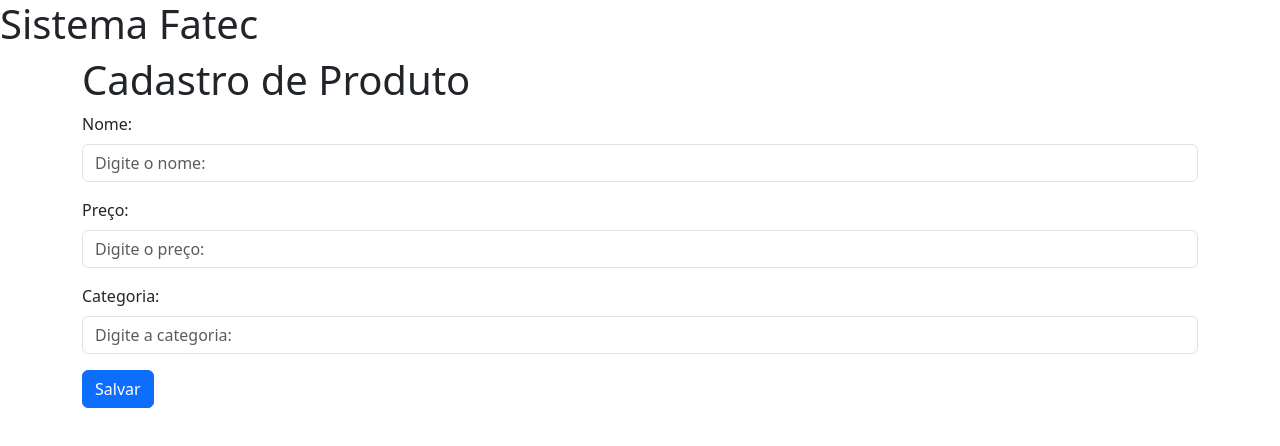
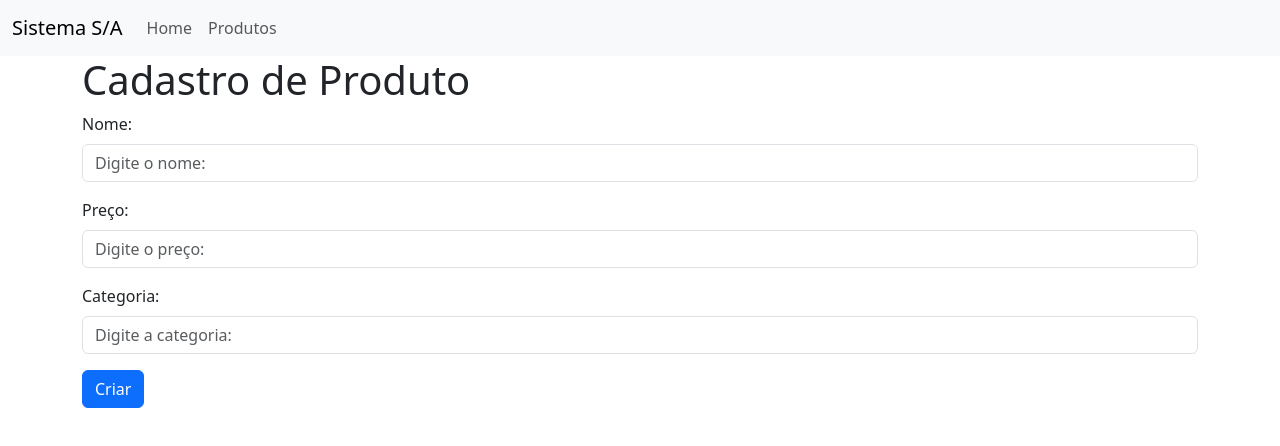
Before and after one commit to o1Hstoco01/Projeto-Aula-Glauco, an Angular app: page /product in a window 1280 px wide. Shown: the top 446 px of the page. Built offline with nearby package versions, Linux system fonts and the light colour scheme; no server answers.

Commit message:
criando navbar e criando botões de Editar e Criar

```diff
--- a/db.json
+++ b/db.json
@@ -2,7 +2,7 @@
   "products": [
     {
       "id": 1,
-      "name": "Computador 1",
+      "name": "Computador 12",
       "price": "5000",
       "category": "Eletronicos"
     },
@@ -17,6 +17,12 @@
       "name": "Computador 3 ",
       "price": "10000",
       "category": "Eletronicos"
+    },
+    {
+      "id": 5,
+      "name": "Mouse Positivo",
+      "price": "12",
+      "category": "Bomba"
     }
   ]
 }
--- a/src/app/app.component.html
+++ b/src/app/app.component.html
@@ -1,2 +1,2 @@
-<h1>Sistema Fatec</h1>
+<app-navbar></app-navbar>
 <router-outlet></router-outlet>
--- a/src/app/app.module.ts
+++ b/src/app/app.module.ts
@@ -8,12 +8,16 @@
 import { HttpClientModule } from '@angular/common/http';
 import { ProductFormComponent } from './product-form/product-form.component';
 import { ReactiveFormsModule } from '@angular/forms';
+import { HomeComponent } from './home/home.component';
+import { NavbarComponent } from './navbar/navbar.component';
 
 @NgModule({
   declarations: [
     AppComponent,
     ProductsTableComponent,
     ProductFormComponent,
+    HomeComponent,
+    NavbarComponent,
   ],
   imports: [
     BrowserModule,
--- /dev/null
+++ b/src/app/home/home.component.html
@@ -0,0 +1 @@
+<p>home works!</p>
--- /dev/null
+++ b/src/app/navbar/navbar.component.html
@@ -0,0 +1,18 @@
+<nav class="navbar navbar-expand-lg bg-body-tertiary">
+    <div class="container-fluid">
+      <a class="navbar-brand" href="#">Sistema S/A</a>
+      <button class="navbar-toggler" type="button" data-bs-toggle="collapse" data-bs-target="#navbarSupportedContent" aria-controls="navbarSupportedContent" aria-expanded="false" aria-label="Toggle navigation">
+        <span class="navbar-toggler-icon"></span>
+      </button>
+      <div class="collapse navbar-collapse" id="navbarSupportedContent">
+        <ul class="navbar-nav me-auto mb-2 mb-lg-0">
+          <li class="nav-item">
+            <a class="nav-link" aria-current="page" [routerLink]="['/home']">Home</a>
+          </li>
+          <li class="nav-item">
+            <a class="nav-link" aria-current="page" [routerLink]="['/products']">Produtos</a>
+          </li>
+        </ul>
+      </div>
+    </div>
+  </nav>
--- a/src/app/product-form/product-form.component.html
+++ b/src/app/product-form/product-form.component.html
@@ -13,6 +13,8 @@
             <label for="category" class="form-label">Categoria: </label>
             <input formControlName="category" type="text" class="form-control" id="category" placeholder="Digite a categoria: ">
           </div>
-          <button type="button" class="btn btn-primary"(click)="update()">Salvar</button>
+          <button *ngIf="isEditing" type="button" class="btn btn-primary"(click)="update()">Salvar</button>
+
+          <button *ngIf="!isEditing" type="button" class="btn btn-primary"(click)="save()">Criar</button>
     </form>
 </div>
--- a/src/app/product-form/product-form.component.ts
+++ b/src/app/product-form/product-form.component.ts
@@ -10,6 +10,7 @@
 })
 export class ProductFormComponent implements OnInit{
   formGroupProduct: FormGroup;
+  isEditing: boolean = false;
   constructor(private router: Router, private activeRoute: ActivatedRoute, private service: ProductService, private formBuilder: FormBuilder){
 
     this.formGroupProduct = formBuilder.group({
@@ -21,7 +22,10 @@
   }
   ngOnInit() {
     const id = Number(this.activeRoute.snapshot.paramMap.get("id"));
-    this.loadProduct(id);
+    if(id != 0){
+      this.isEditing=true;
+      this.loadProduct(id);
+    }
   }
   loadProduct(id: number) {
     this.service.getProductById(id).subscribe({
@@ -34,4 +38,12 @@
     })
   }
 
+  save(){
+    this.service.save(this.formGroupProduct.value).subscribe({
+      next:() => this.router.navigate(['products'])
+    })
+  }
+
+
+
 }
```
Also changed, not shown: src/app/app-routing.module.ts (+5 -2 lines), src/app/home/home.component.ts (added, +10 -0 lines), src/app/navbar/navbar.component.ts (added, +10 -0 lines), src/app/home/home.component.css (added), src/app/navbar/navbar.component.css (added), 2 other files (tests, documents, lock files or other folders).
